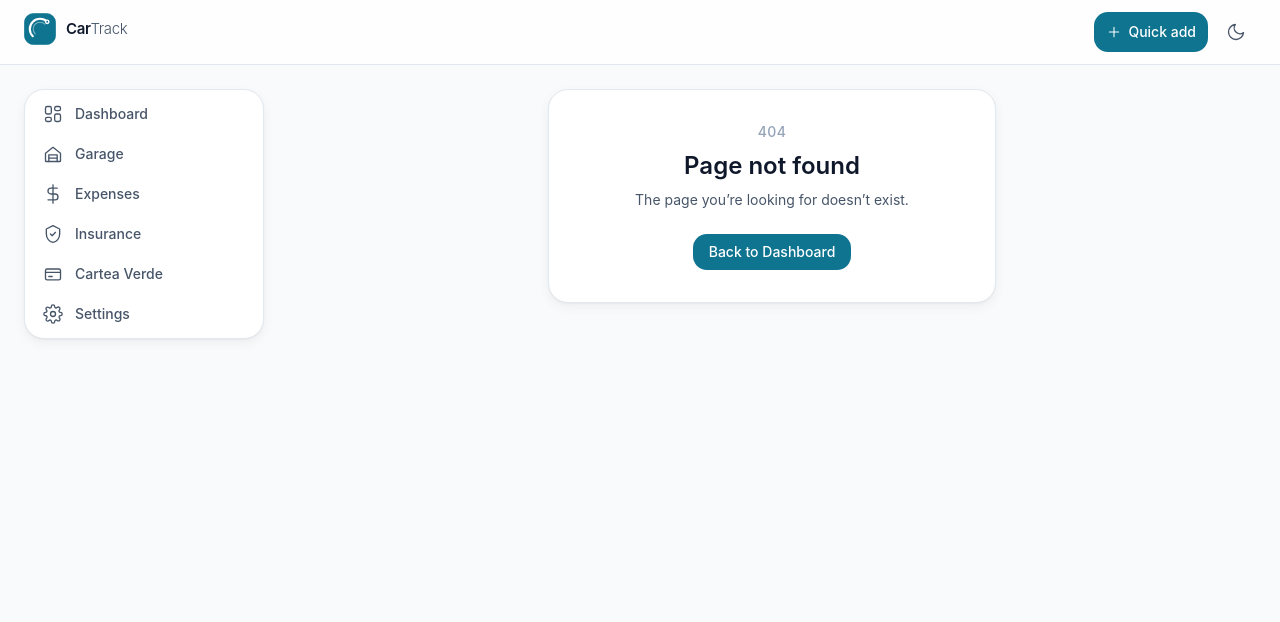
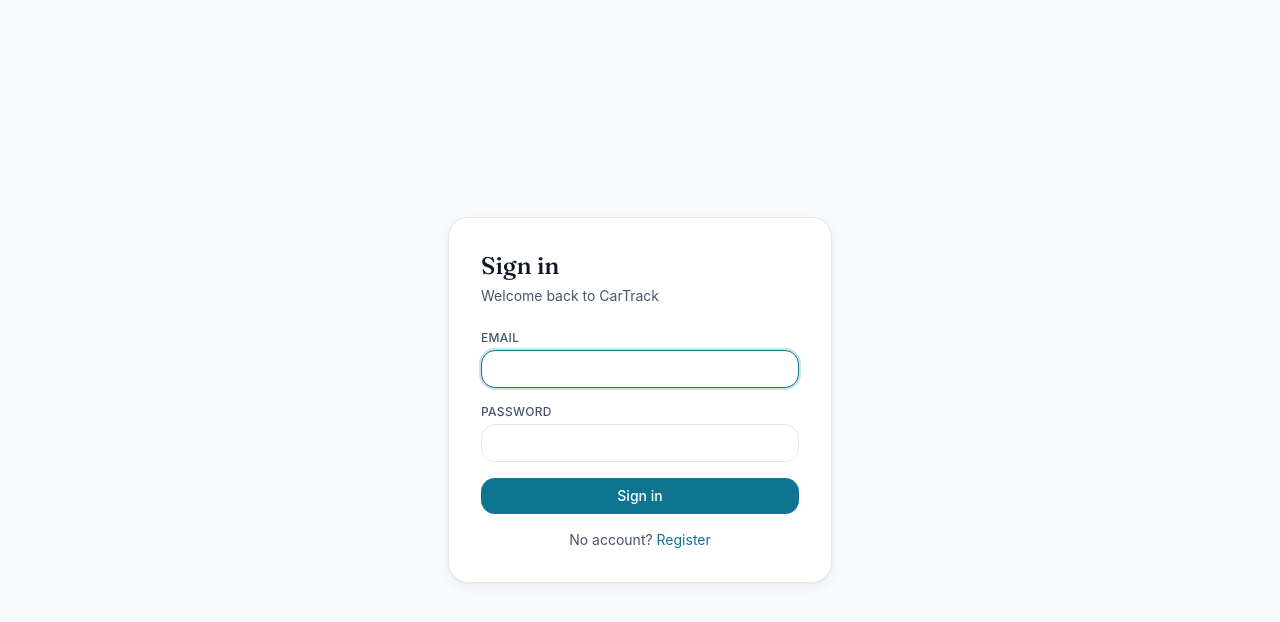
Before and after one commit to AndreiCeaetchii/WEB_LAB6, a React (Vite) app: page /#/login in a window 1280 px wide. Before the commit this address had no page. Shown: the top 622 px of the page. Built offline with nearby package versions, Linux system fonts and the light colour scheme; a web font is replaced by a local one.

Commit message:
feat: add AuthContext, login/register pages, and ProtectedRoute

```diff
--- a/src/App.tsx
+++ b/src/App.tsx
@@ -1,4 +1,6 @@
 import { HashRouter, Route, Routes } from 'react-router-dom';
+import { AuthProvider } from './contexts/AuthContext';
+import { ProtectedRoute } from './components/ProtectedRoute';
 import { Layout } from './components/Layout';
 import DashboardPage from './pages/Dashboard';
 import GaragePage from './pages/Garage';
@@ -8,14 +10,23 @@ import InsurancePage from './pages/Insurance';
 import CarteaVerdePage from './pages/CarteaVerde';
 import SettingsPage from './pages/Settings';
 import NotFoundPage from './pages/NotFound';
+import LoginPage from './pages/Login';
+import RegisterPage from './pages/Register';
 
 export default function App() {
   return (
-    <HashRouter
-      future={{ v7_startTransition: true, v7_relativeSplatPath: true }}
+    <HashRouter future={{ v7_startTransition: true, v7_relativeSplatPath: true }}>
+      <AuthProvider>
+        <Routes>
+          <Route path="/login" element={<LoginPage />} />
+          <Route path="/register" element={<RegisterPage />} />
+          <Route
+            element={
+              <ProtectedRoute>
+                <Layout />
+              </ProtectedRoute>
+            }
           >
-      <Routes>
-        <Route element={<Layout />}>
             <Route index element={<DashboardPage />} />
             <Route path="garage" element={<GaragePage />} />
             <Route path="garage/:id" element={<CarDetailPage />} />
@@ -26,6 +37,7 @@ export default function App() {
             <Route path="*" element={<NotFoundPage />} />
           </Route>
         </Routes>
+      </AuthProvider>
     </HashRouter>
   );
 }
--- /dev/null
+++ b/src/components/ProtectedRoute.tsx
@@ -0,0 +1,16 @@
+import { Navigate } from 'react-router-dom';
+import { useAuth } from '../contexts/AuthContext';
+import type { ReactNode } from 'react';
+
+export function ProtectedRoute({ children }: { children: ReactNode }) {
+  const { isAuthenticated, isInitializing } = useAuth();
+  if (isInitializing) {
+    return (
+      <div className="grid min-h-screen place-items-center text-ink-muted">
+        Loading…
+      </div>
+    );
+  }
+  if (!isAuthenticated) return <Navigate to="/login" replace />;
+  return <>{children}</>;
+}
--- /dev/null
+++ b/src/contexts/AuthContext.tsx
@@ -0,0 +1,91 @@
+import { createContext, useContext, useEffect, useState, type ReactNode } from 'react';
+import { api } from '../lib/api';
+import { getRefreshToken, setAccessToken, setRefreshToken } from '../lib/auth';
+
+interface AuthUser {
+  id: string;
+  email: string;
+  role: string;
+}
+
+interface AuthContextValue {
+  user: AuthUser | null;
+  isAuthenticated: boolean;
+  isInitializing: boolean;
+  login: (email: string, password: string) => Promise<void>;
+  register: (email: string, password: string) => Promise<void>;
+  logout: () => Promise<void>;
+}
+
+const AuthContext = createContext<AuthContextValue | null>(null);
+
+interface TokenResponse {
+  accessToken: string;
+  refreshToken: string;
+  user: AuthUser;
+}
+
+function applyTokens(data: TokenResponse) {
+  setAccessToken(data.accessToken);
+  setRefreshToken(data.refreshToken);
+}
+
+export function AuthProvider({ children }: { children: ReactNode }) {
+  const [user, setUser] = useState<AuthUser | null>(null);
+  const [isInitializing, setIsInitializing] = useState(true);
+
+  useEffect(() => {
+    const savedRefresh = getRefreshToken();
+    if (!savedRefresh) {
+      setIsInitializing(false);
+      return;
+    }
+    import('axios').then(({ default: axios }) =>
+      axios.post<TokenResponse>('/api/auth/refresh', { refreshToken: savedRefresh })
+        .then(({ data }) => {
+          applyTokens(data);
+          setUser(data.user);
+        })
+        .catch(() => {
+          setAccessToken(null);
+          setRefreshToken(null);
+        })
+        .finally(() => setIsInitializing(false))
+    );
+  }, []);
+
+  const login = async (email: string, password: string) => {
+    const { data } = await api.post<TokenResponse>('/auth/login', { email, password });
+    applyTokens(data);
+    setUser(data.user);
+  };
+
+  const register = async (email: string, password: string) => {
+    const { data } = await api.post<TokenResponse>('/auth/register', { email, password });
+    applyTokens(data);
+    setUser(data.user);
+  };
+
+  const logout = async () => {
+    const rt = getRefreshToken();
+    try {
+      if (rt) await api.delete(`/auth/logout?refreshToken=${encodeURIComponent(rt)}`);
+    } finally {
+      setAccessToken(null);
+      setRefreshToken(null);
+      setUser(null);
+    }
+  };
+
+  return (
+    <AuthContext.Provider value={{ user, isAuthenticated: !!user, isInitializing, login, register, logout }}>
+      {children}
+    </AuthContext.Provider>
+  );
+}
+
+export function useAuth() {
+  const ctx = useContext(AuthContext);
+  if (!ctx) throw new Error('useAuth must be used inside AuthProvider');
+  return ctx;
+}
--- a/src/main.tsx
+++ b/src/main.tsx
@@ -2,10 +2,6 @@ import { StrictMode } from 'react';
 import { createRoot } from 'react-dom/client';
 import './index.css';
 import App from './App';
-import { getDB, requestPersistentStorage } from './lib/db';
-
-void getDB();
-void requestPersistentStorage();
 
 createRoot(document.getElementById('root')!).render(
   <StrictMode>
--- /dev/null
+++ b/src/pages/Login.tsx
@@ -0,0 +1,55 @@
+import { useState, type FormEvent } from 'react';
+import { Link, useNavigate } from 'react-router-dom';
+import { useAuth } from '../contexts/AuthContext';
+
+export default function LoginPage() {
+  const { login } = useAuth();
+  const navigate = useNavigate();
+  const [email, setEmail] = useState('');
+  const [password, setPassword] = useState('');
+  const [error, setError] = useState('');
+  const [busy, setBusy] = useState(false);
+
+  const handleSubmit = async (e: FormEvent) => {
+    e.preventDefault();
+    setError('');
+    setBusy(true);
+    try {
+      await login(email, password);
+      navigate('/', { replace: true });
+    } catch {
+      setError('Invalid email or password');
+    } finally {
+      setBusy(false);
+    }
+  };
+
+  return (
+    <div className="grid min-h-screen place-items-center bg-surface p-4">
+      <div className="card w-full max-w-sm p-8">
+        <h1 className="font-display text-2xl font-semibold">Sign in</h1>
+        <p className="mt-1 text-sm text-ink-muted">Welcome back to CarTrack</p>
+        <form onSubmit={handleSubmit} className="mt-6 grid gap-4">
+          <label>
+            <span className="label">Email</span>
+            <input className="input" type="email" required autoFocus
+              value={email} onChange={(e) => setEmail(e.target.value)} />
+          </label>
+          <label>
+            <span className="label">Password</span>
+            <input className="input" type="password" required
+              value={password} onChange={(e) => setPassword(e.target.value)} />
+          </label>
+          {error && <p className="text-sm text-danger">{error}</p>}
+          <button type="submit" disabled={busy} className="btn-primary w-full">
+            {busy ? 'Signing in…' : 'Sign in'}
+          </button>
+        </form>
+        <p className="mt-4 text-center text-sm text-ink-muted">
+          No account?{' '}
+          <Link to="/register" className="text-brand hover:underline">Register</Link>
+        </p>
+      </div>
+    </div>
+  );
+}
--- /dev/null
+++ b/src/pages/Register.tsx
@@ -0,0 +1,59 @@
+import { useState, type FormEvent } from 'react';
+import { Link, useNavigate } from 'react-router-dom';
+import { useAuth } from '../contexts/AuthContext';
+
+export default function RegisterPage() {
+  const { register } = useAuth();
+  const navigate = useNavigate();
+  const [email, setEmail] = useState('');
+  const [password, setPassword] = useState('');
+  const [error, setError] = useState('');
+  const [busy, setBusy] = useState(false);
+
+  const handleSubmit = async (e: FormEvent) => {
+    e.preventDefault();
+    setError('');
+    if (password.length < 6) {
+      setError('Password must be at least 6 characters');
+      return;
+    }
+    setBusy(true);
+    try {
+      await register(email, password);
+      navigate('/', { replace: true });
+    } catch {
+      setError('Registration failed — that email may already be taken');
+    } finally {
+      setBusy(false);
+    }
+  };
+
+  return (
+    <div className="grid min-h-screen place-items-center bg-surface p-4">
+      <div className="card w-full max-w-sm p-8">
+        <h1 className="font-display text-2xl font-semibold">Create account</h1>
+        <p className="mt-1 text-sm text-ink-muted">Start tracking your vehicles</p>
+        <form onSubmit={handleSubmit} className="mt-6 grid gap-4">
+          <label>
+            <span className="label">Email</span>
+            <input className="input" type="email" required autoFocus
+              value={email} onChange={(e) => setEmail(e.target.value)} />
+          </label>
+          <label>
+            <span className="label">Password</span>
+            <input className="input" type="password" required minLength={6}
+              value={password} onChange={(e) => setPassword(e.target.value)} />
+          </label>
+          {error && <p className="text-sm text-danger">{error}</p>}
+          <button type="submit" disabled={busy} className="btn-primary w-full">
+            {busy ? 'Creating account…' : 'Create account'}
+          </button>
+        </form>
+        <p className="mt-4 text-center text-sm text-ink-muted">
+          Already registered?{' '}
+          <Link to="/login" className="text-brand hover:underline">Sign in</Link>
+        </p>
+      </div>
+    </div>
+  );
+}
```
Lines whose indentation alone changed are shown as unchanged.
